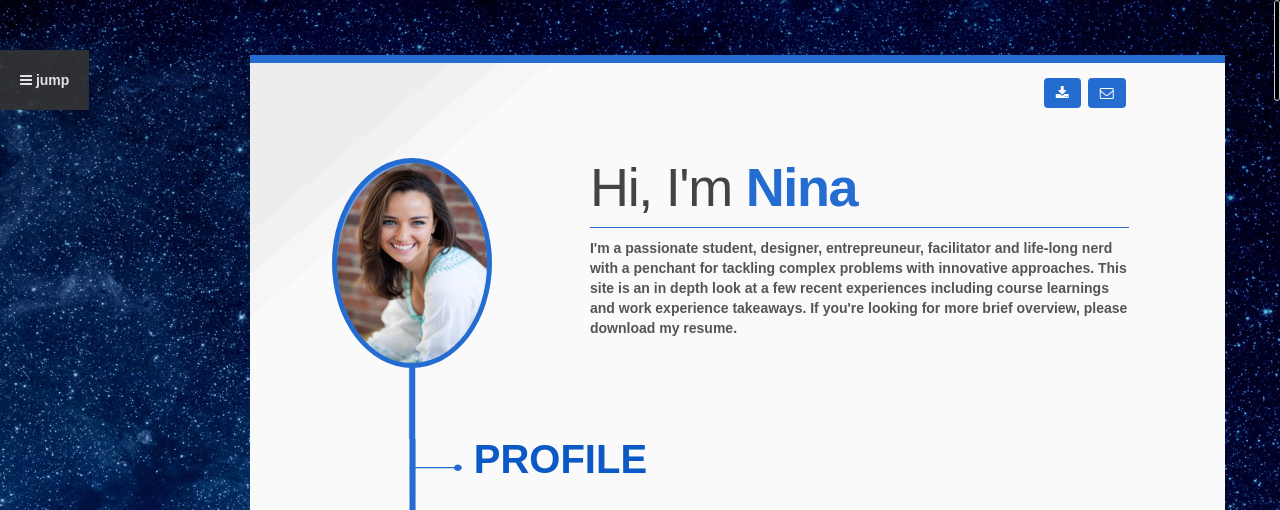
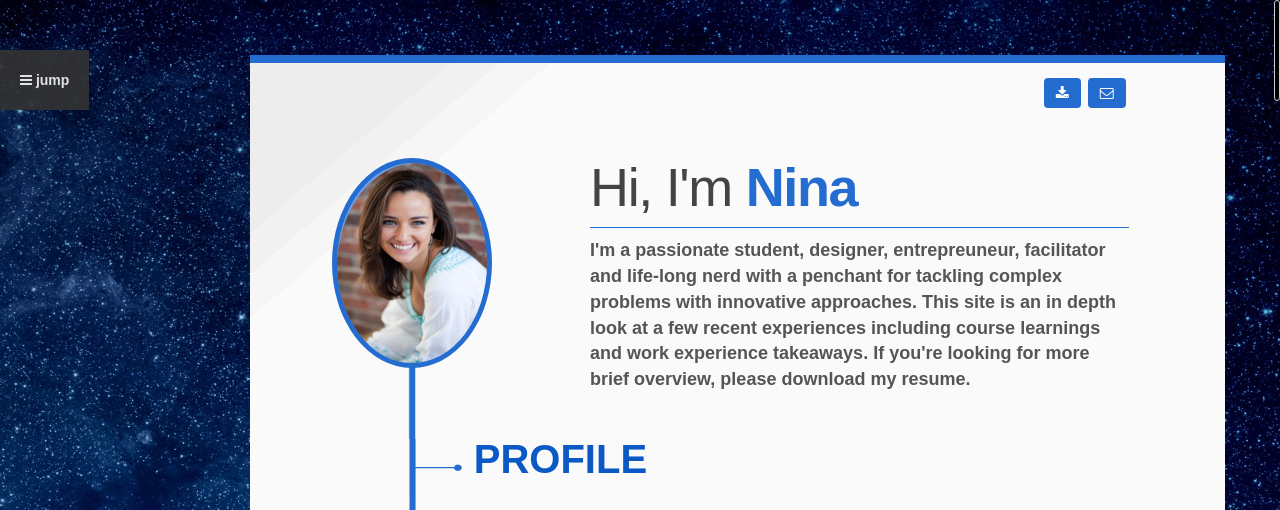
Before and after one commit to ninachurch/resume, a PHP site: page / in a window 1280 px wide. Shown: the top 510 px of the page. Run offline with PHP 8.4, Linux system fonts and the light colour scheme; some web fonts are replaced.

Commit message:
updated footer spacing and font size:

```diff
--- a/public/css/styles.css
+++ b/public/css/styles.css
@@ -156,6 +156,11 @@ p {
   font-size: 18px;
   text-align: center;
 }
+
+#intro-title-text {
+  font-size: 18px;
+}
+
 @media (min-width: 768px) {
   .profile-intro p {
     text-align: left;
@@ -935,6 +940,8 @@ textarea.form-control {
   color: #fff;
   padding-top: 17px;
   padding-bottom: 17px;
+  padding-left: 5px;
+  padding-right: 5px;
   text-align: center;
   margin-top: 130px;
 }
```
Also changed, not shown: public/js/main.js (line endings or trailing spaces).
